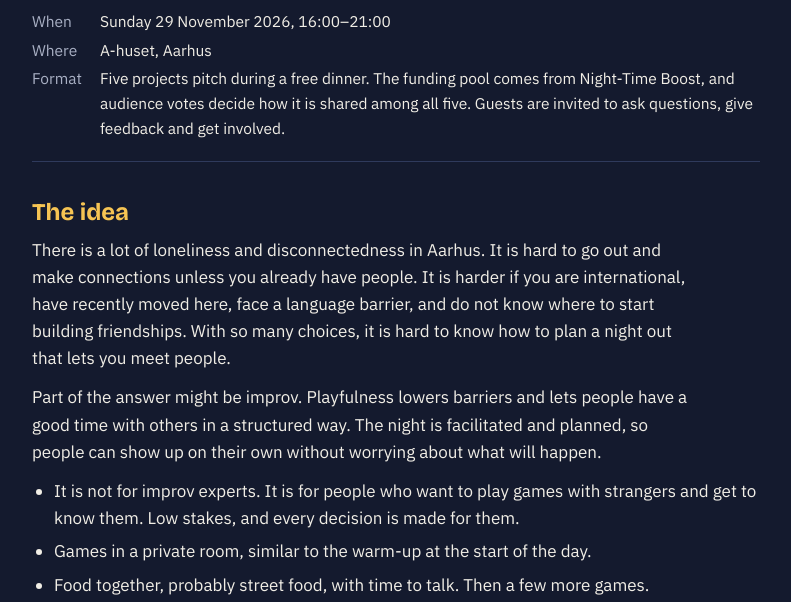
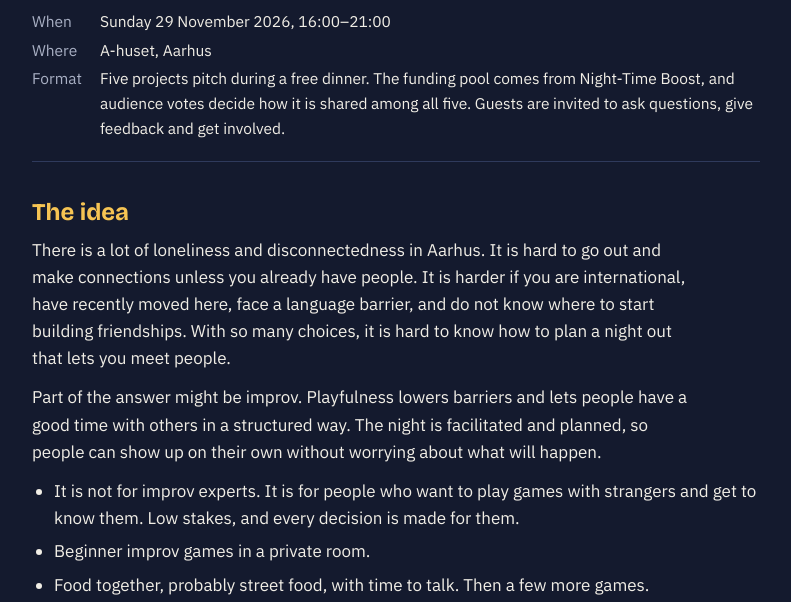
Before and after one commit to KellyDRasmussen/Aarhus_soup, a plain HTML site: page pitch.html in a window 1280 px wide. Shown: the part 190-792 px from the top of the page, without its empty margins (244-1035 px from the left). Drawn offline with nearby package versions, Linux system fonts and the light colour scheme.

Commit message:
Drop reference to the earlier session's warm-up
Co-Authored-By: Claude Opus 5.5 <noreply@anthropic.com>
Claude-Session: https://claude.ai/code/session_01GcvKfqCqreh2KwVaBopZrF

```diff
--- a/pitch.html
+++ b/pitch.html
@@ -68,7 +68,7 @@ a:focus-visible { outline: 2px solid var(--spot); outline-offset: 2px; }
 <p>Part of the answer might be improv. Playfulness lowers barriers and lets people have a good time with others in a structured way. The night is facilitated and planned, so people can show up on their own without worrying about what will happen.</p>
 <ul>
   <li>It is not for improv experts. It is for people who want to play games with strangers and get to know them. Low stakes, and every decision is made for them.</li>
-  <li>Games in a private room, similar to the warm-up at the start of the day.</li>
+  <li>Beginner improv games in a private room.</li>
   <li>Food together, probably street food, with time to talk. Then a few more games.</li>
   <li>On the way, see a little of Aarhus and its nightlife, which is useful for people new in town.</li>
   <li>End at a booked bar with a small stage. People can watch improv and go up if they want to. Nobody is pushed on stage.</li>
```
